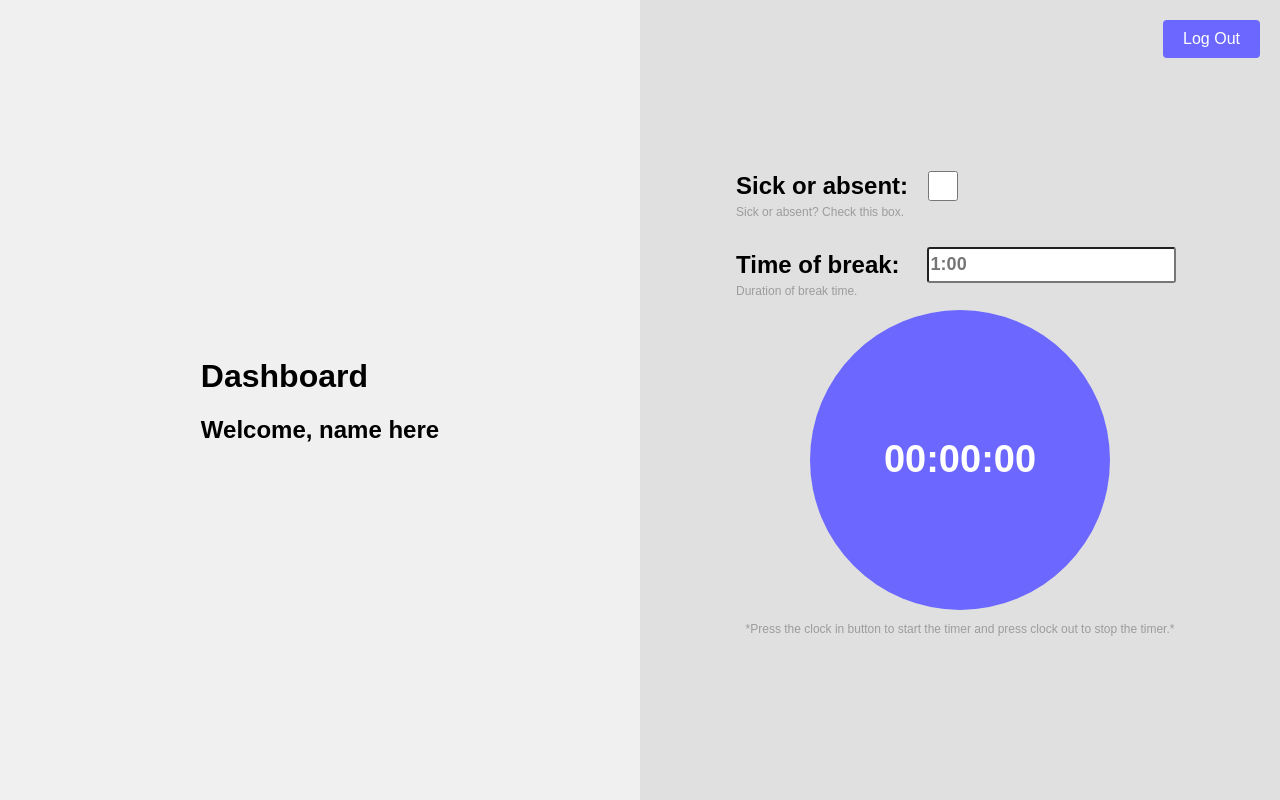
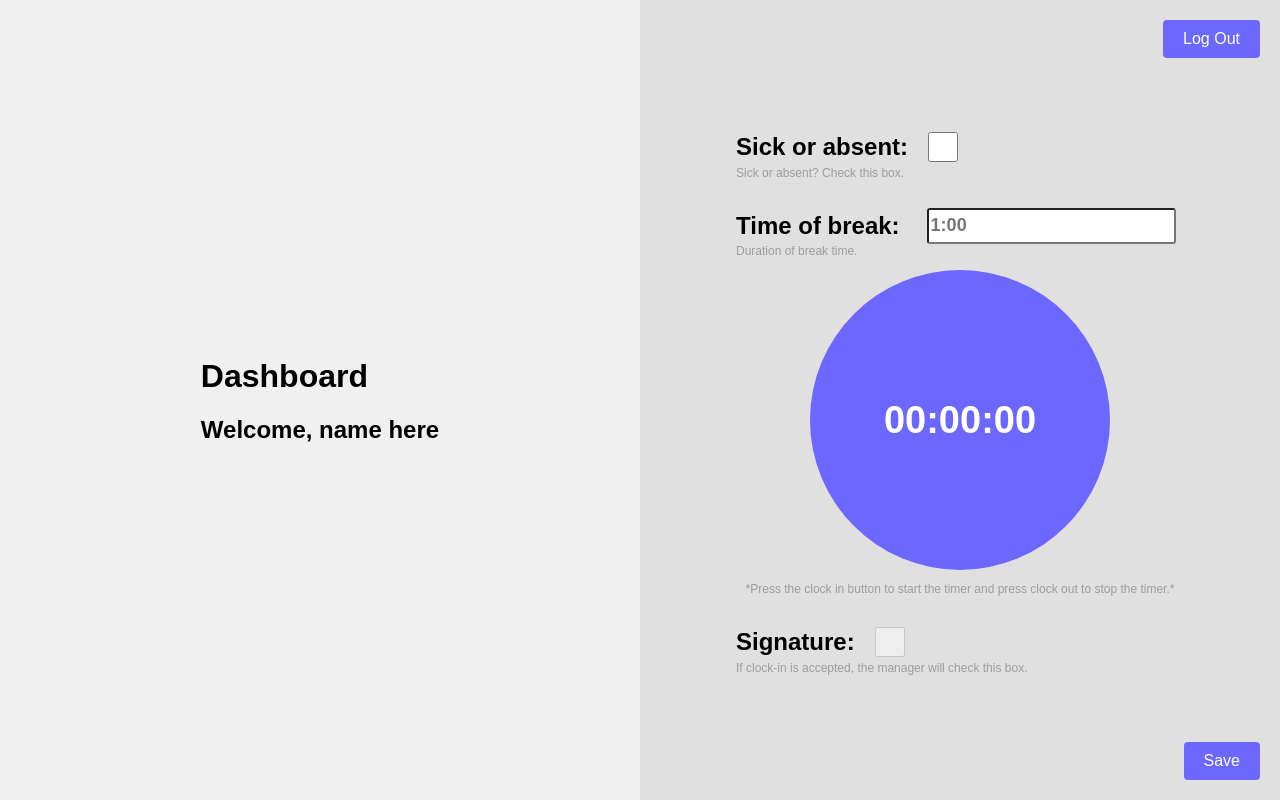
Before and after one commit to ZorroDB/webapp, a React (Create React App) app: page /dashboard in a window 1280 px wide. Built offline with nearby package versions, Linux system fonts and the light colour scheme; sample sign-in values are in the browser's storage.

Commit message:
dashboard signature + save btn

```diff
--- a/src/frontend/screens/Dashboard.jsx
+++ b/src/frontend/screens/Dashboard.jsx
@@ -108,6 +108,25 @@ const Dashboard = () => {
             *Press the clock in button to start the timer and press clock out to
             stop the timer.*
           </p>
+          <div className="handtekening">
+            <div className="top-section">
+              <h2>Signature:</h2>
+              <input
+                id="input_handtekening"
+                type="checkbox"
+                required
+                disabled
+              />
+            </div>
+            <p id="subText">
+              If clock-in is accepted, the manager will check this box.
+            </p>
+          </div>
+          <div className="save_button">
+            <button className="btn_save" id="btn_save">
+              Save
+            </button>
+          </div>
         </div>
       </div>
     </div>
--- a/src/frontend/screens/styling/dashboard.css
+++ b/src/frontend/screens/styling/dashboard.css
@@ -100,20 +100,23 @@ input::-webkit-inner-spin-button {
 }
 
 .sick,
-.break_time {
+.break_time,
+.handtekening {
   display: flex;
   flex-direction: column;
   justify-content: start;
 }
 
 .sick .top-section,
-.break_time .top-section {
+.break_time .top-section,
+.handtekening .top-section {
   display: flex;
   align-items: center;
   margin-bottom: 5px; /* Adjust space below this section */
 }
 
-.sick > .top-section > #input_sick {
+.sick > .top-section > #input_sick,
+.handtekening > .top-section > #input_handtekening {
   margin-left: 20px;
   width: 30px;
   height: 30px;
@@ -135,3 +138,23 @@ input[type='number'] {
   font-weight: 600;
   margin-left: 27px;
 }
+#input_handtekening {
+  cursor: not-allowed;
+}
+.btn_save {
+  position: absolute;
+  bottom: 20px;
+  right: 20px;
+  padding: 10px 20px;
+  font-size: 16px;
+  cursor: pointer;
+  border: none;
+  background-color: var(--secondary-color);
+  color: var(--primary-color);
+  border-radius: 4px;
+  transition: transform 0.4s ease-in-out;
+}
+.btn_save:hover {
+  transform: scale(1.2);
+  background-color: #704bf5;
+}
```
